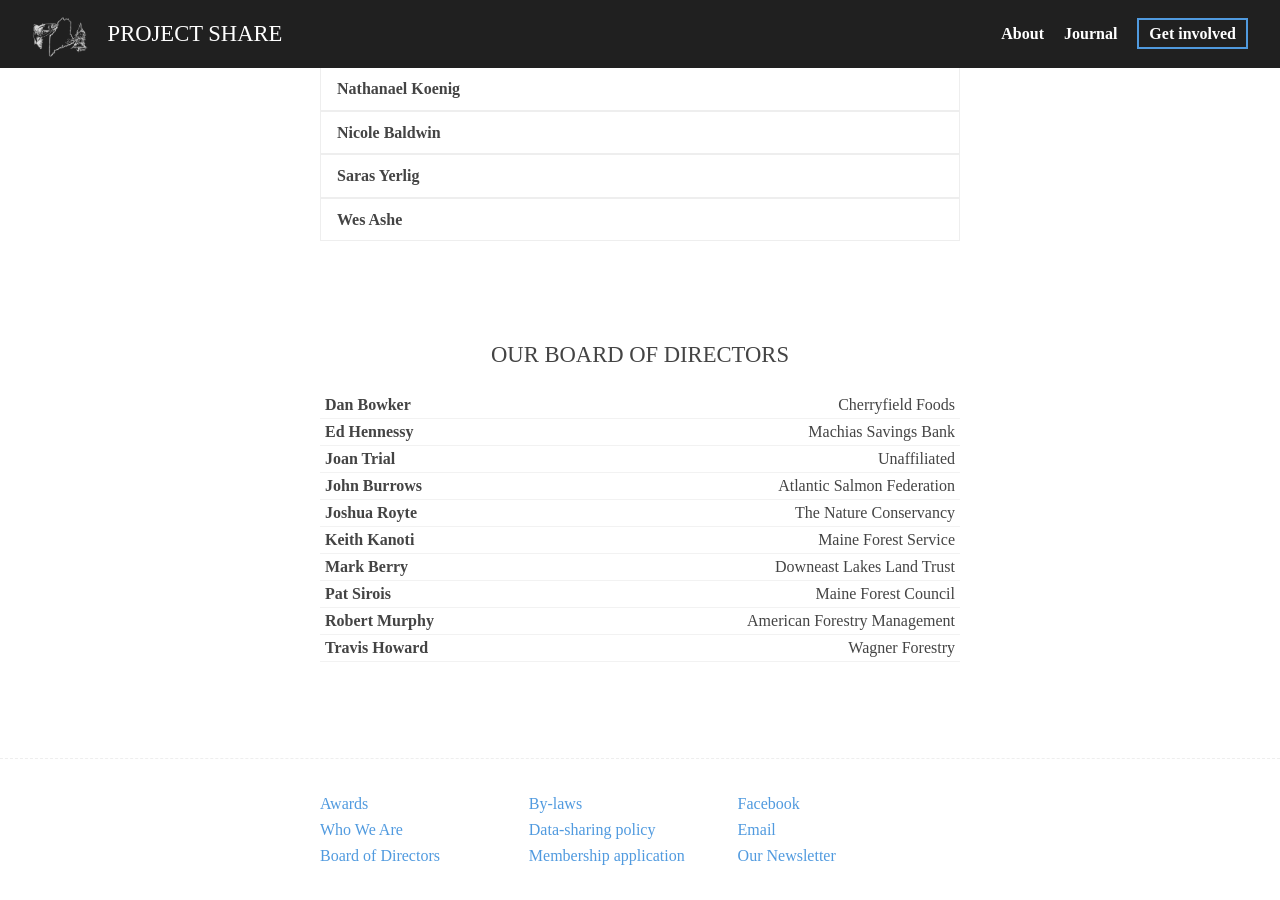
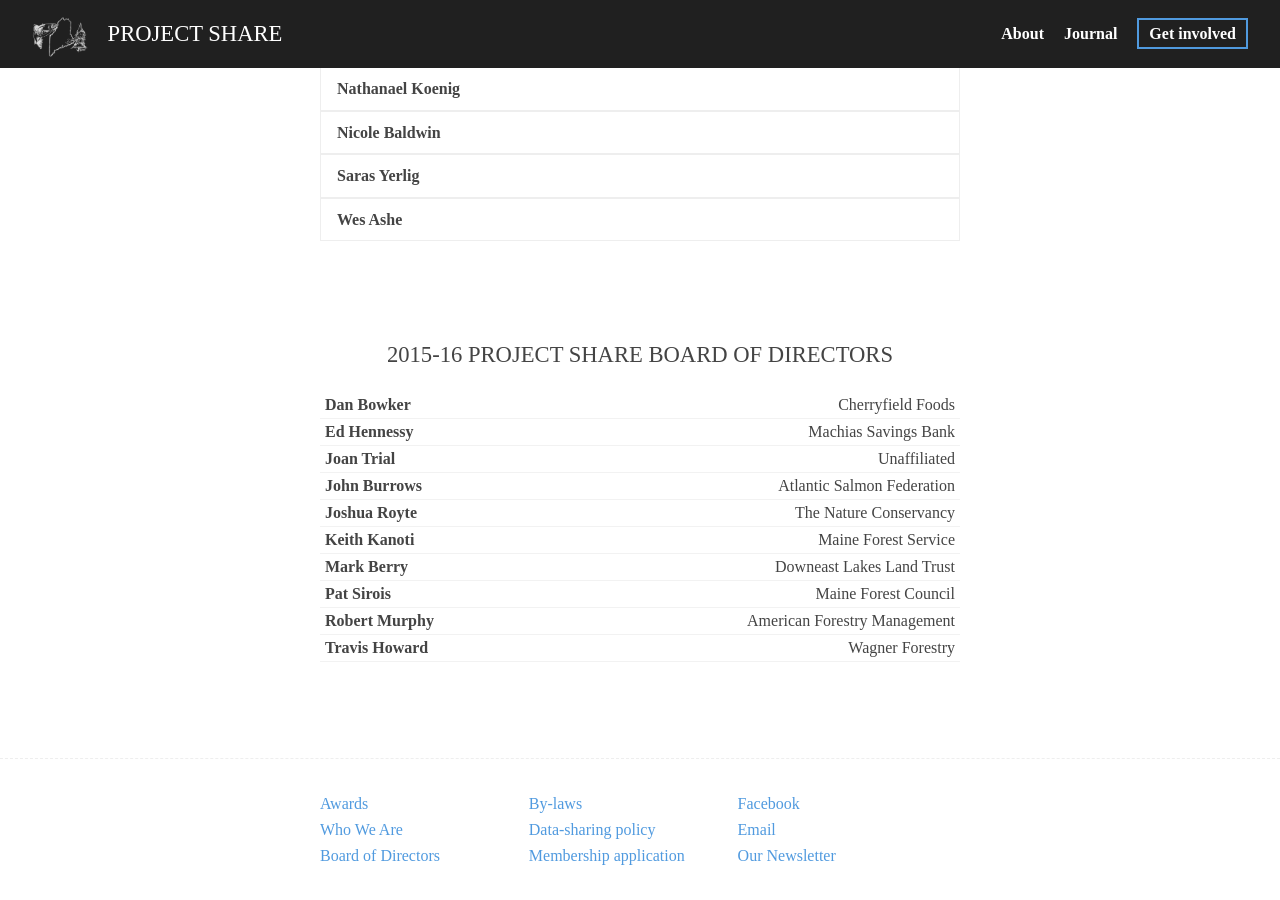
Before and after one commit to salmonhabitat/salmonhabitat, a Jekyll site: the page built from about.html, in a window 1280 px wide and 900 px high, scrolled down 2033 px. Built offline with Jekyll 4.4.1, drawn with Linux system fonts in a browser that asks for light colours; a script that is not in the unit is left out.

Commit message:
Updated heading and added "title" column to table
Updated Heading to read "2015-16 Project SHARE Board of Directors" and added a column to the list of board of directors to include the person's title.

```diff
--- a/_includes/about/board.html
+++ b/_includes/about/board.html
@@ -1,10 +1,11 @@
 <section id='us' class='about-board'>
-	<h2>Our Board of Directors</h2>
+	<h2>2015-16 Project SHARE Board of Directors</h2>
 	<table>
 		<tbody>
 			{% for member in site.data.board %}
 				<tr>
 					<td class='bold'>{{ member.name }}</td>
+					<td class=''>{{ member.title }}</td>
 					<td class='align-right'>{{ member.organization }}</td>
 				</tr>
 			{% endfor %}
```
